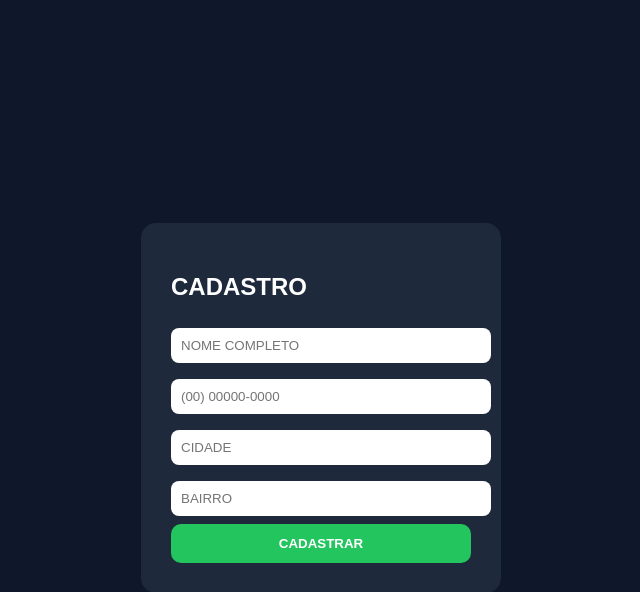
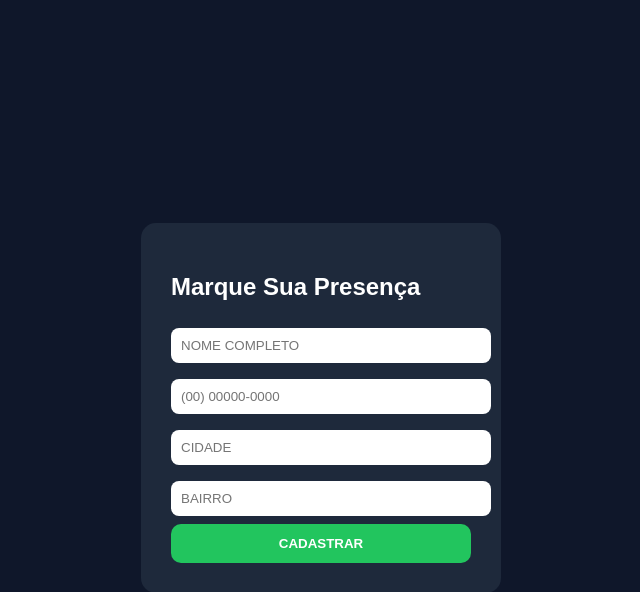
Before and after one commit to leandrohoraciorj/meu-formulario, a Flask app: page / in a window 1280 px wide. Shown: the top 592 px of the page, without its empty margins (319-959 px from the left). Run offline with Flask 3, Linux system fonts and the light colour scheme.

Commit message:
Change title and header in form.html
Updated the title and header in the form HTML.

```diff
--- a/templates/form.html
+++ b/templates/form.html
@@ -67,7 +67,7 @@ button {
 {% endif %}
 
 <div class="container">
-    <h2>CADASTRO</h2>
+    <h2>Marque Sua Presença</h2>
 
     <form action="/submit" method="POST">
 
```
